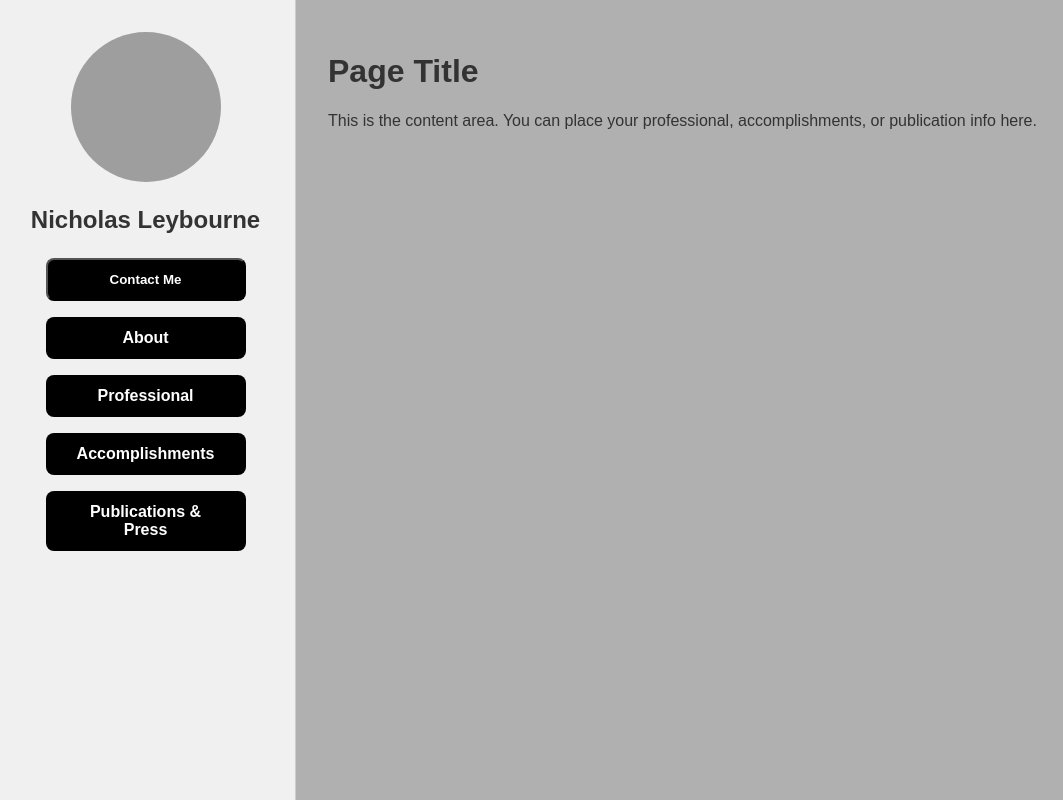
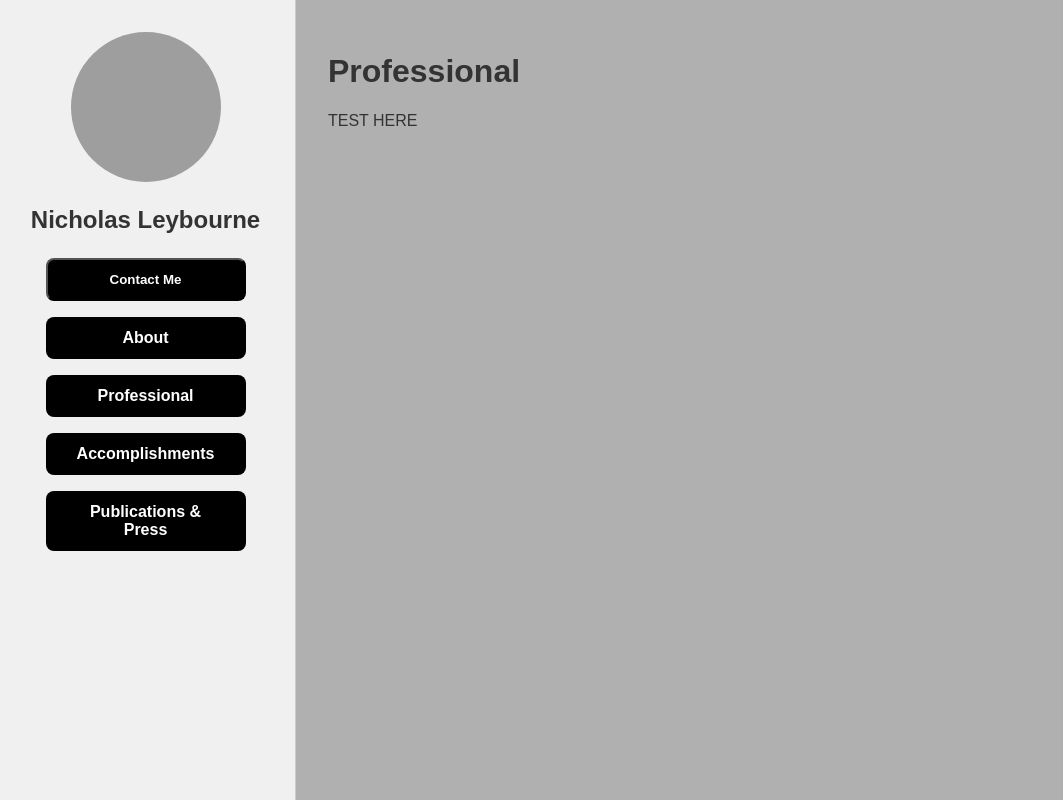
Before and after one commit to NickLeybourne/PersonalSite, a plain HTML site: page professional.html in a window 1280 px wide. Shown: the whole page, without its empty margins (4-1067 px from the left). Drawn offline with Linux system fonts and the light colour scheme; grey boxes are pictures that could not be loaded.

Commit message:
Update professional.html

```diff
--- a/professional.html
+++ b/professional.html
@@ -137,8 +137,8 @@
   </aside>
 
   <main class="content">
-    <h1>Page Title</h1>
-    <p>This is the content area. You can place your professional, accomplishments, or publication info here.</p>
+    <h1>Professional</h1>
+    <p> TEST HERE </p>
   </main>
 
   <script>
```
